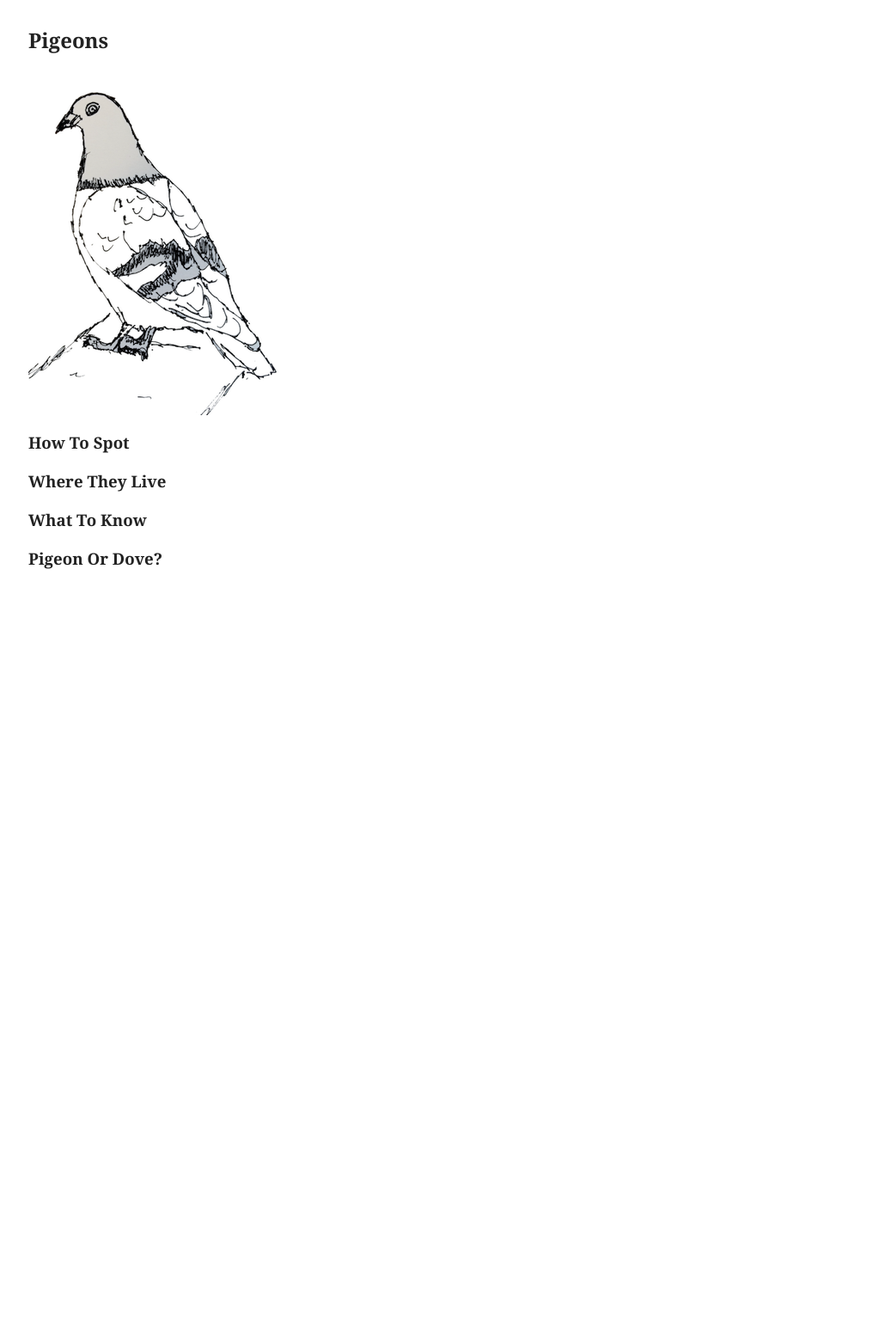
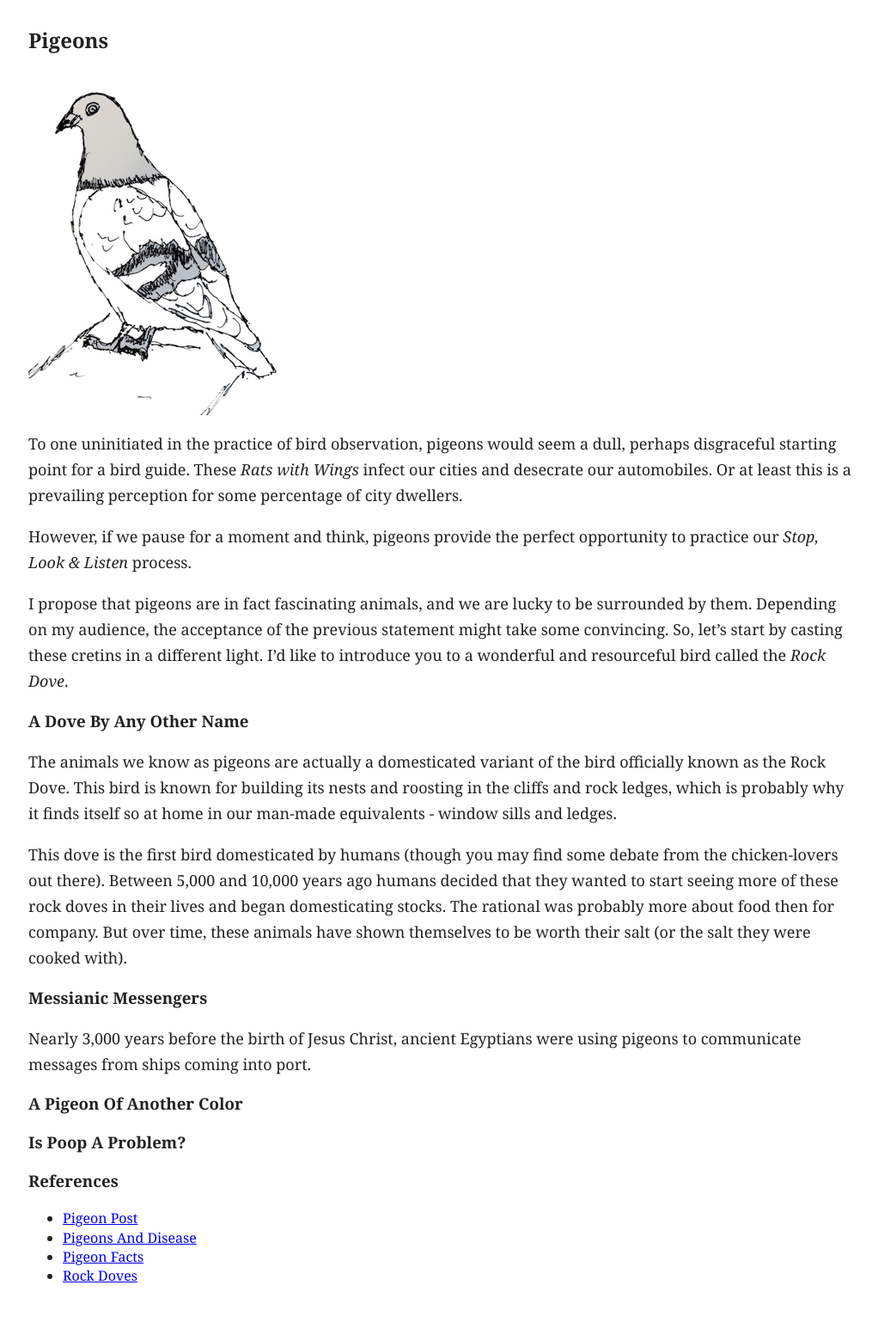
Before and after one commit to vlandham/LookABird, a Jekyll site: the page built from _posts/2013-12-29-pigeons.md, in a window 1280 px wide. Shown: the whole page at 86% size, without its empty margins (127-1149 px from the left). Built offline with Jekyll 4.4.1, drawn with Linux system fonts in a browser that asks for light colours; some web fonts are replaced; before the commit the page ends 900 px from its top, so only the background shows below that.

Commit message:
start of pigeons

```diff
--- a/_posts/2013-12-29-pigeons.md
+++ b/_posts/2013-12-29-pigeons.md
@@ -7,10 +7,29 @@ title: Pigeons
 
 ![Pigeon](img/pigeon.png)
 
-### How To Spot
+To one uninitiated in the practice of bird observation, pigeons would seem a dull, perhaps disgraceful starting point for a bird guide. These _Rats with Wings_ infect our cities and desecrate our automobiles. Or at least this is a prevailing perception for some percentage of city dwellers.
 
-### Where They Live
+However, if we pause for a moment and think, pigeons provide the perfect opportunity to practice our _Stop, Look & Listen_ process.
 
-### What To Know
+I propose that pigeons are in fact fascinating animals, and we are lucky to be surrounded by them. Depending on my audience, the acceptance of the previous statement might take some convincing. So, let's start by casting these cretins in a different light. I'd like to introduce you to a wonderful and resourceful bird called the _Rock Dove_.
 
-### Pigeon Or Dove?
+### A Dove By Any Other Name
+
+The animals we know as pigeons are actually a domesticated variant of the bird officially known as the Rock Dove. This bird is known for building its nests and roosting in the cliffs and rock ledges, which is probably why it finds itself so at home in our man-made equivalents - window sills and ledges.
+
+This dove is the first bird domesticated by humans (though you may find some debate from the chicken-lovers out there). Between 5,000 and 10,000 years ago humans decided that they wanted to start seeing more of these rock doves in their lives and began domesticating stocks. The rational was probably more about food then for company. But over time, these animals have shown themselves to be worth their salt (or the salt they were cooked with).
+
+### Messianic Messengers
+
+Nearly 3,000 years before the birth of Jesus Christ, ancient Egyptians were using pigeons to communicate messages from ships coming into port.
+
+### A Pigeon Of Another Color
+
+### Is Poop A Problem?
+
+### References
+
+* [Pigeon Post](http://www.mediahistory.umn.edu/archive/pigeonpost.html)
+* [Pigeons And Disease](http://www.techletter.com/Archive/Safety%20articles/pigeonsdisease.html)
+* [Pigeon Facts](http://ovocontrol.com/pigeons/pigeons/)
+* [Rock Doves](http://en.wikipedia.org/wiki/Rock_Dove)
```
